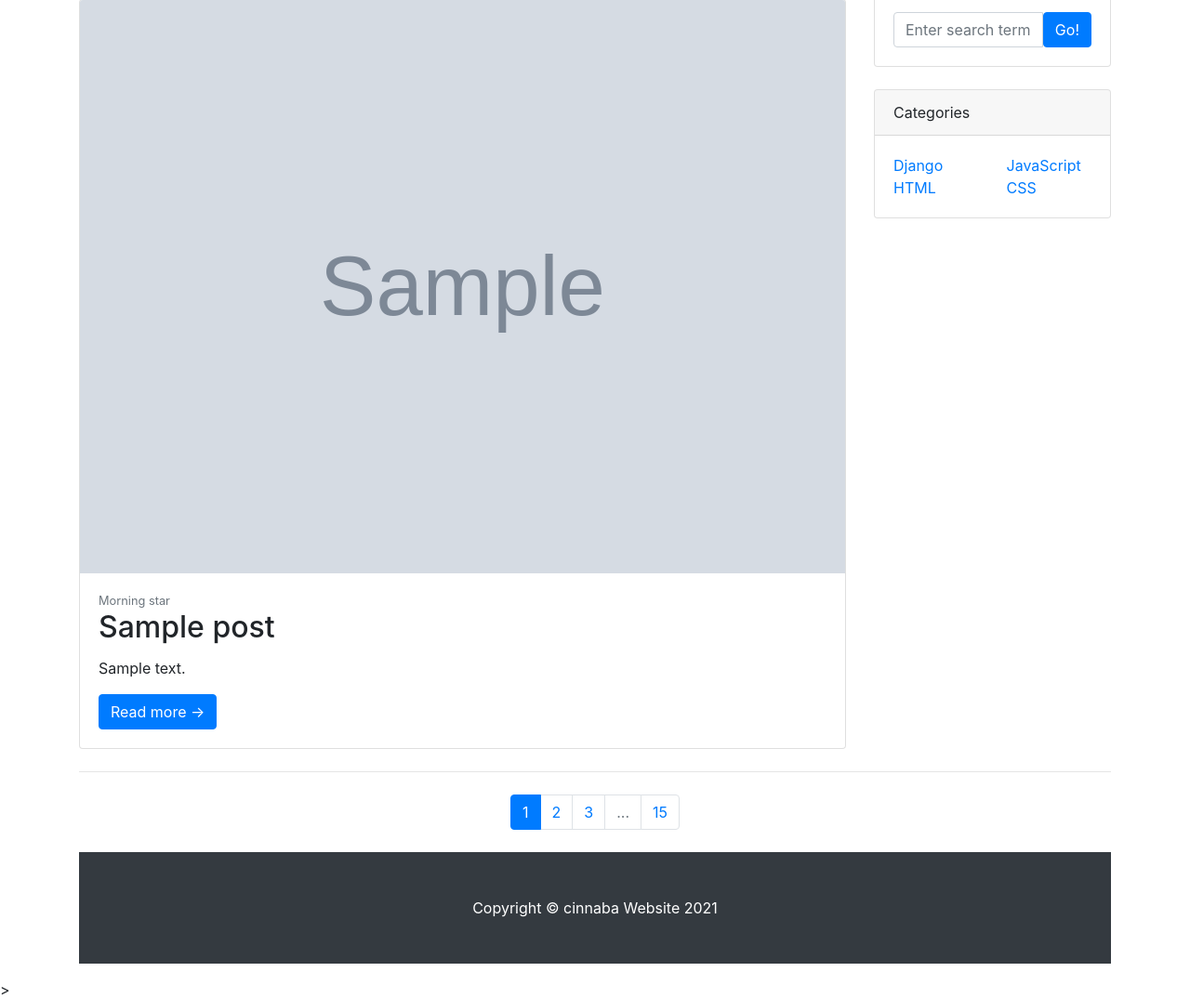
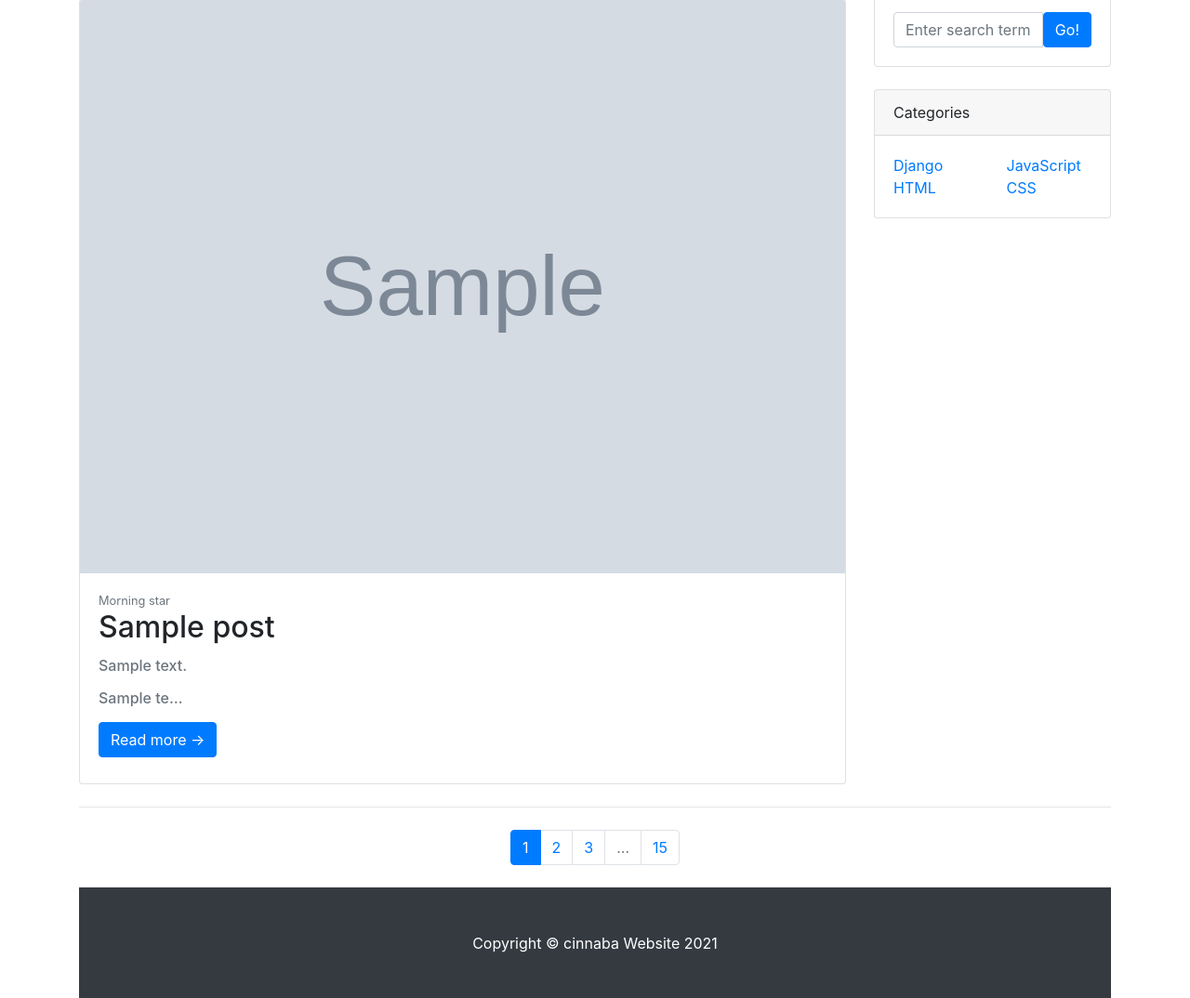
Before and after one commit to cinnaba/djangoTest, a Django app: page /blog/ in a window 1280 px wide. Shown: the part 129-1203 px from the top of the page at 93% size. Run offline with Django 3.2, Linux system fonts and the light colour scheme; tables that the repository leaves empty hold one stand-in row (values such as "Sample post"); grey boxes marked "Sample" are stand-in pictures; some libraries are stand-ins or nearby versions.

Commit message:
요약문 출력하기

```diff
--- a/blog/models.py
+++ b/blog/models.py
@@ -4,6 +4,8 @@ class Post(models.Model):
     title = models.CharField(max_length=30)
 
     content = models.TextField()
+    #hook_text는 요약문
+    hook_text = models.CharField(max_length=40, blank=True)
 
     head_image = models.ImageField(upload_to='blog/images/%y/%m/%d/', blank='True')
     file_upload = models.FileField(upload_to='blog/files/%y/%m/%d/', blank='True')
--- a/blog/templates/blog/post_list.html
+++ b/blog/templates/blog/post_list.html
@@ -76,7 +76,10 @@
                 <div class="card-body">
                     <div class="small text-muted">Morning star</div>
                     <h2 class="card-title">{{ p.title }}</h2>
-                    <p class="card-text">{{ p.content }}</p>
+                    {% if p.hook_text%}
+                    <h6 class="text-muted">{{ p.hook_text }}</p>
+                    {% endif %}
+                    <p class="card-text">{{ p.content | truncatechars:10  }}</p>
                     <a class="btn btn-primary" href="{{ p.get_absolute_url }}">Read more →</a>
                 </div>
             </div>
```
